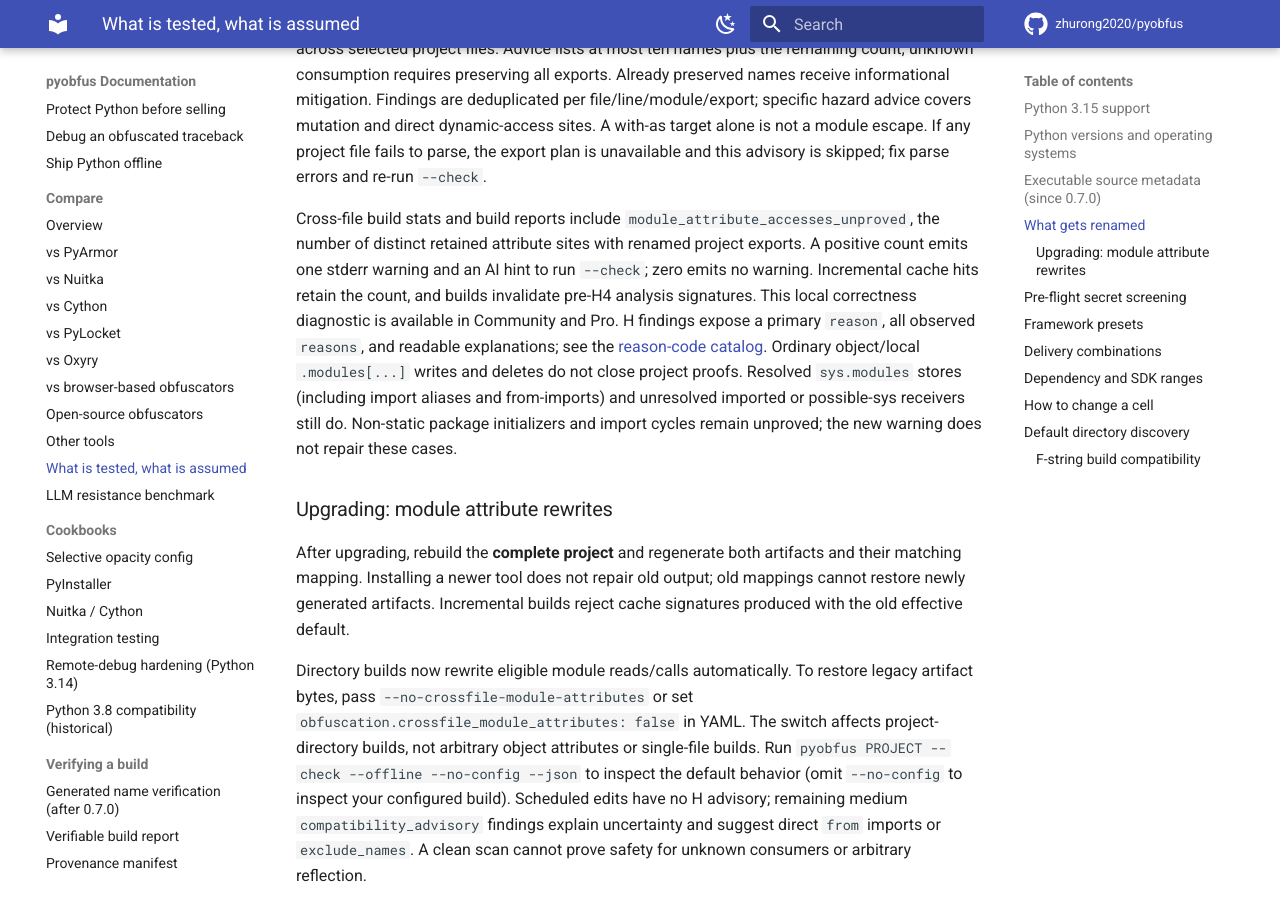
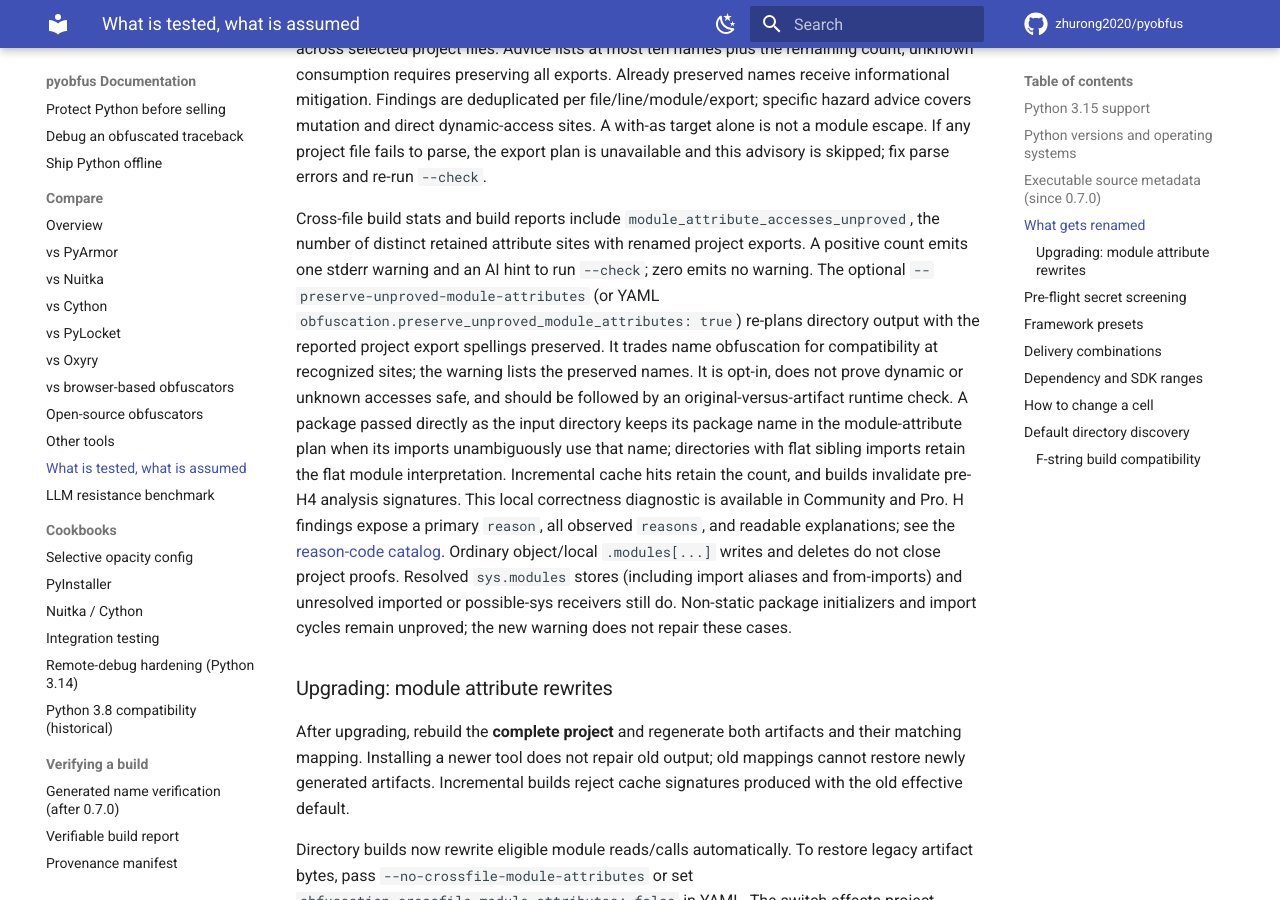
Before and after one commit to zhurong2020/pyobfus, an MkDocs documentation site: the page built from docs/SUPPORT_MATRIX.md, in a window 1280 px wide and 900 px high, scrolled down 4847 px. Built offline with MkDocs 1.6.1 and Material for MkDocs 9.7.7, drawn with Linux system fonts in a browser that asks for light colours; comment, search, counter and statistics services are not loaded.

Commit message:
docs: record P0 compatibility evidence and limits

```diff
--- a/docs/SUPPORT_MATRIX.md
+++ b/docs/SUPPORT_MATRIX.md
@@ -157,7 +157,17 @@ this advisory is skipped; fix parse errors and re-run `--check`.
 Cross-file build stats and build reports include
 `module_attribute_accesses_unproved`, the number of distinct retained attribute
 sites with renamed project exports. A positive count emits one stderr warning
-and an AI hint to run `--check`; zero emits no warning. Incremental cache hits
+and an AI hint to run `--check`; zero emits no warning. The optional
+`--preserve-unproved-module-attributes` (or YAML
+`obfuscation.preserve_unproved_module_attributes: true`) re-plans directory
+output with the reported project export spellings preserved. It trades name
+obfuscation for compatibility at recognized sites; the warning lists the
+preserved names. It is opt-in, does not prove dynamic or unknown accesses safe,
+and should be followed by an original-versus-artifact runtime check. A package
+passed directly as the input directory keeps its package name in the
+module-attribute plan when its imports unambiguously use that name; directories
+with flat sibling imports retain the flat module interpretation.
+Incremental cache hits
 retain the count, and builds invalidate pre-H4 analysis signatures. This local
 correctness diagnostic is available in Community and Pro. H findings expose a
 primary `reason`, all observed `reasons`, and readable explanations; see the
```
Also changed, not shown: CHANGELOG.md (+10 -0 lines), docs/CURRENT_PLAN_ZH.md (+6 -0 lines), docs/FEATURE_EXPANSION_RESEARCH_2026-10-28.md (+1 -1 lines), docs/P0_MODULE_ATTRIBUTE_COMPAT_2026-10-28.md (added, +21 -0 lines), docs/ROADMAP.md (+4 -1 lines), docs/TODO.md (+6 -1 lines).
